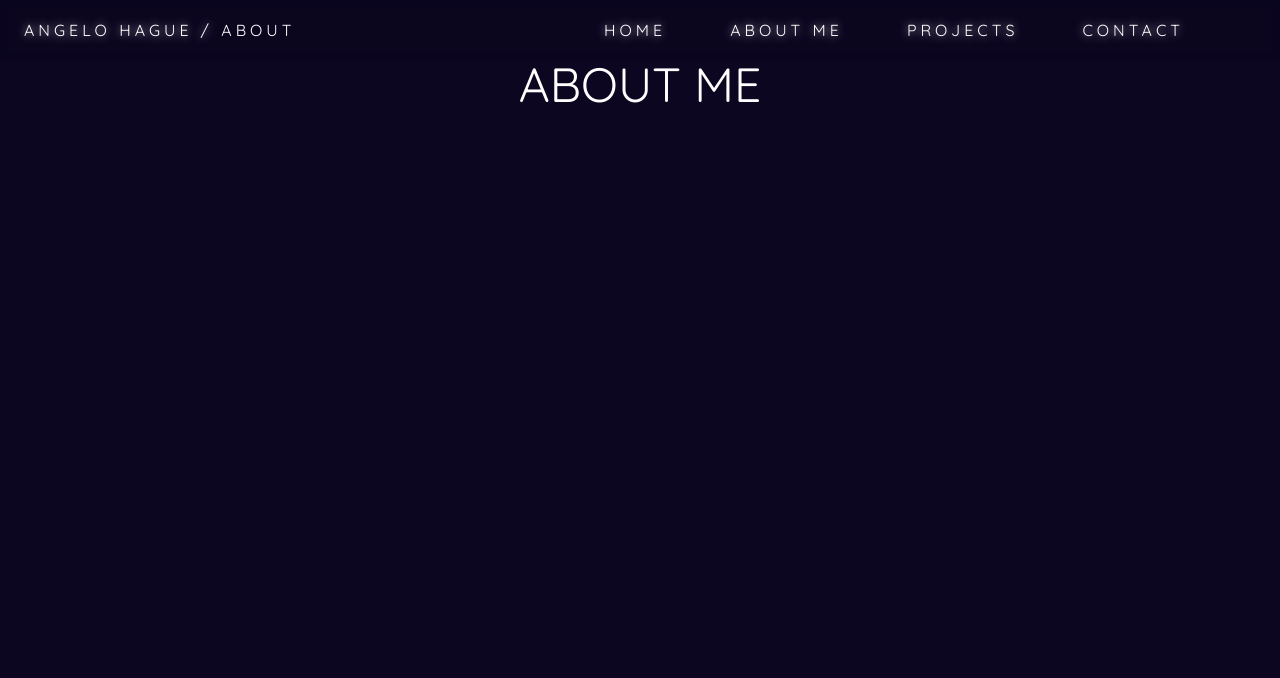
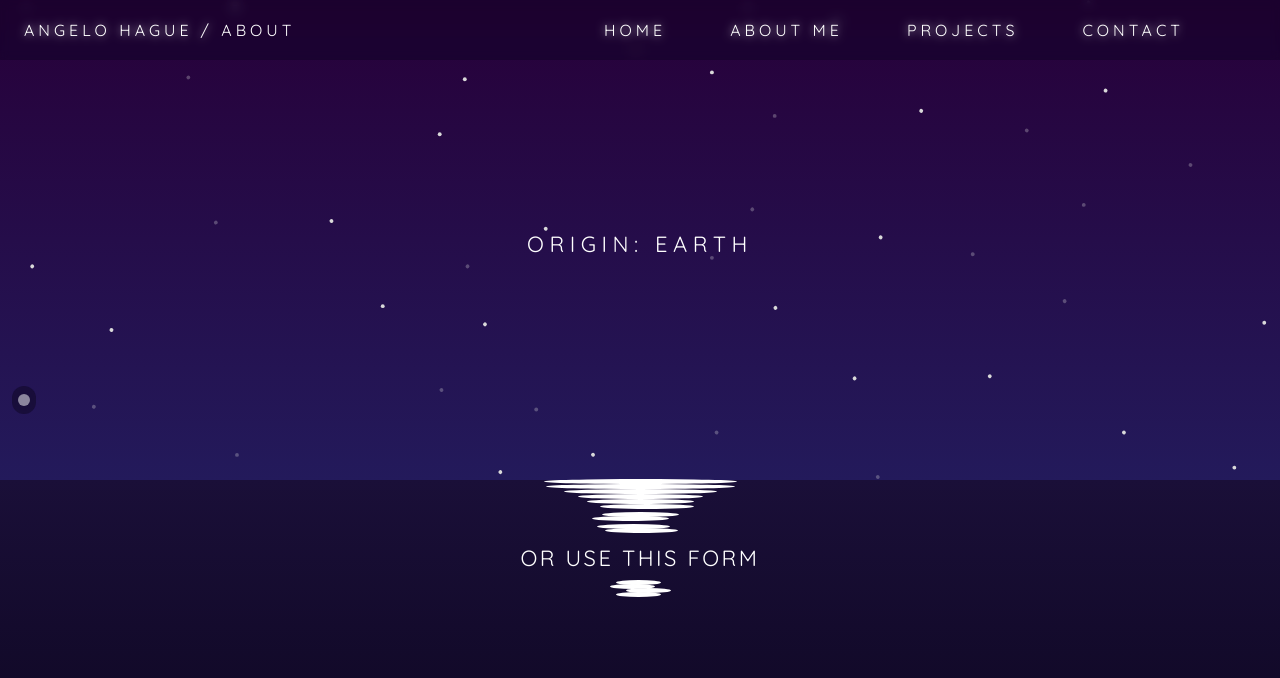
Before and after one commit to AngeloHague/next-js-personal-site, a Next.js app: page /about in a window 1280 px wide. Shown: the top 678 px of the page. Built offline with nearby package versions, Linux system fonts and the light colour scheme.

Commit message:
About me and links section

```diff
--- a/src/app/about/page.js
+++ b/src/app/about/page.js
@@ -1,7 +1,17 @@
+import HeroSection from "@/components/HeroSection";
+import { SideNav } from "@/components/SideNav";
+
 export default function AboutPage() {
     return (
-      <main className="page">
-        <h1>About me</h1>
+      <main>
+        <div className="sections">
+          <HeroSection
+            subtitle='Origin: Earth'
+            btn_text='Or use this form'
+            btn_link={'#form'}
+          />
+          <SideNav slugs={[]} />
+          </div>
       </main>
     );
   }
--- a/src/data/contacts/links.json
+++ b/src/data/contacts/links.json
@@ -1,5 +1,5 @@
 {
-    "twitter": "https://twitter.com/AngeloHague",
-    "linkedin": "https://www.linkedin.com/in/angelohague/",
-    "github": "https://github.com/AngeloHague"
+    "Twitter": "https://twitter.com/AngeloHague",
+    "LinkedIn": "https://www.linkedin.com/in/angelohague/",
+    "Github": "https://github.com/AngeloHague"
 }
```
Also changed, not shown: src/app/contact/ContactLinks.js (+10 -1 lines).
